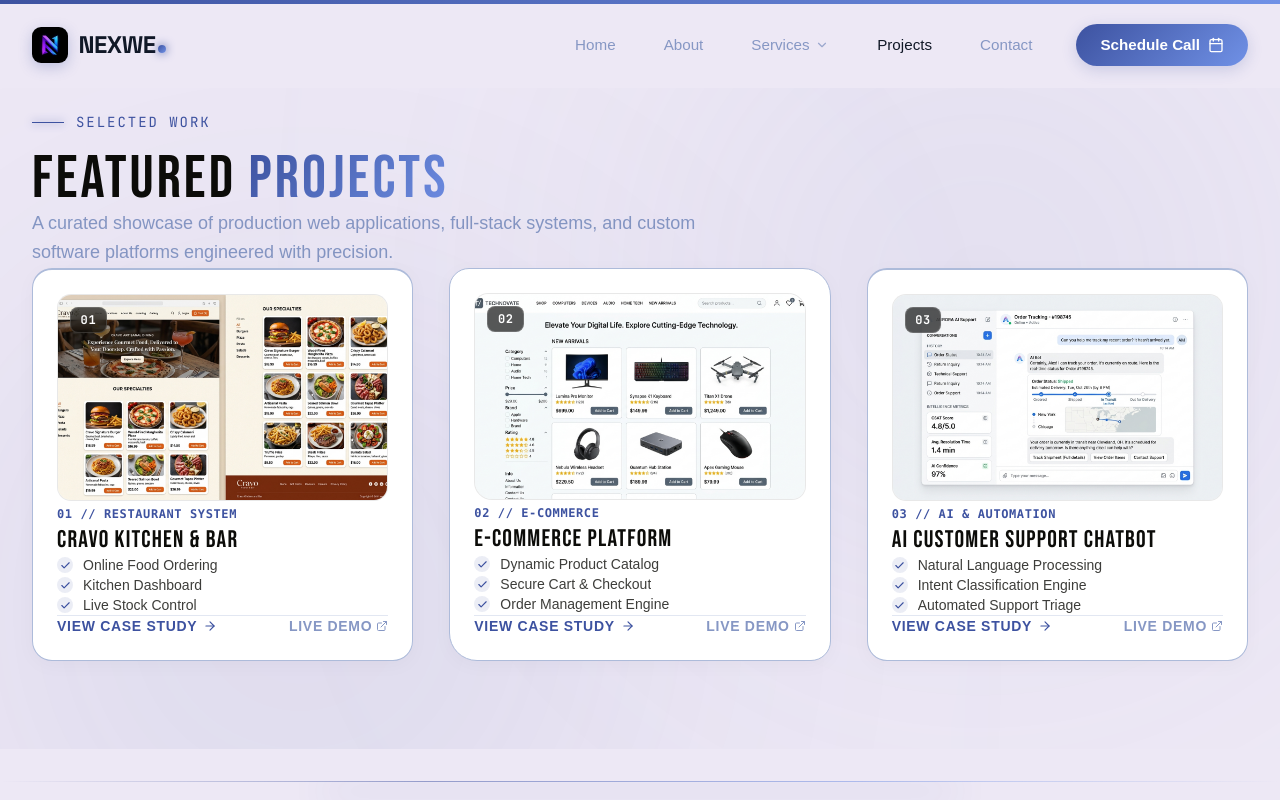
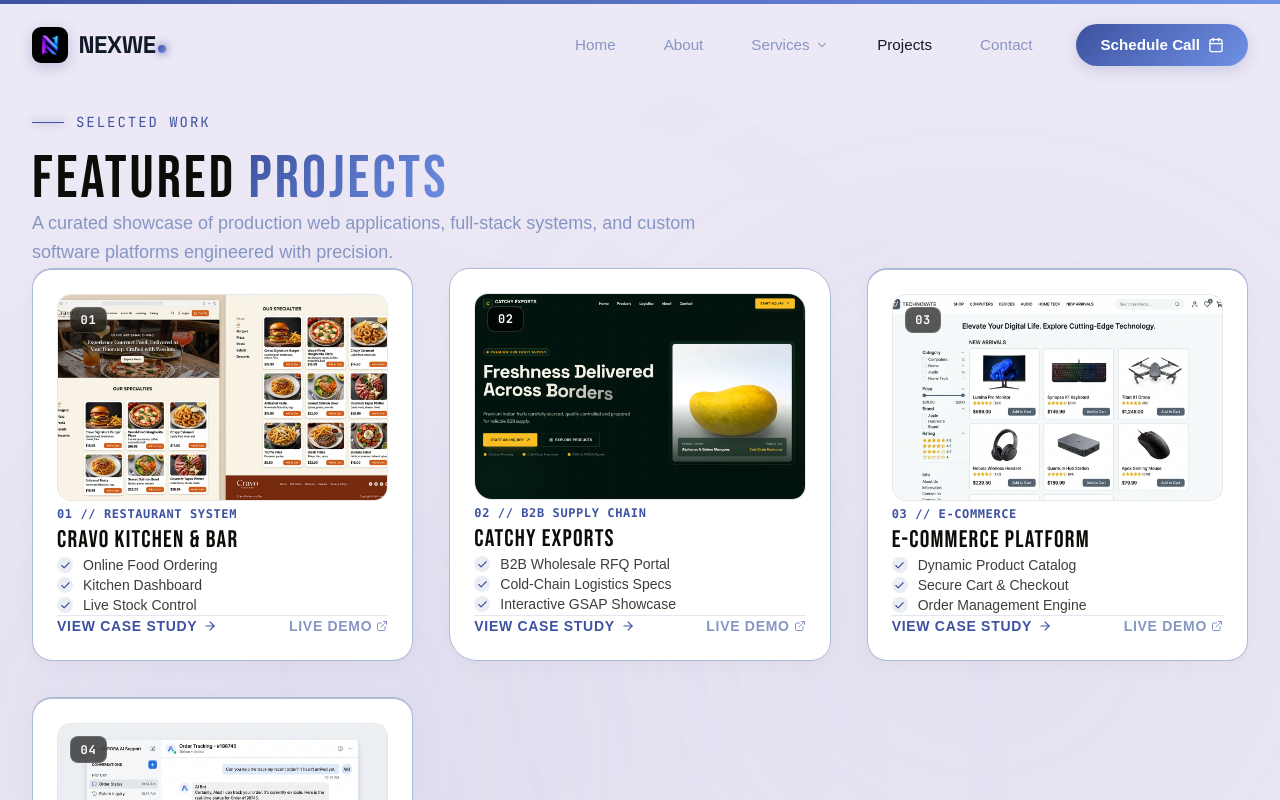
Before and after one commit to ravichandran37/nexwe_fronend, a React (Vite) app: page /projects in a window 1280 px wide. Shown: the top 800 px of the page. Built offline with nearby package versions, Linux system fonts and the light colour scheme.

Commit message:
feat(projects): add Catchy Exports B2B platform with case study and live demo link

```diff
--- a/src/components/Projects/CaseStudyModal.jsx
+++ b/src/components/Projects/CaseStudyModal.jsx
@@ -36,6 +36,8 @@ const CaseStudyModal = ({ project, onClose }) => {
       projectTitle: project.title,
       service: project.title.toLowerCase().includes('cravo') || project.title.toLowerCase().includes('restaurant')
         ? 'Full-Stack Restaurant & Ordering Platform'
+        : project.title.toLowerCase().includes('catchy') || project.title.toLowerCase().includes('export')
+        ? 'B2B Web Platform / Export Portal'
         : project.title.toLowerCase().includes('chatbot')
         ? 'AI / NLP Chatbot'
         : 'Full-Stack Web App'
--- a/src/data/projects.js
+++ b/src/data/projects.js
@@ -26,7 +26,31 @@ export const projects = [
   {
     id: 2,
     number: "02",
-    editorialLabel: "02 // E-COMMERCE",
+    editorialLabel: "02 // B2B SUPPLY CHAIN",
+    title: "CATCHY EXPORTS",
+    image: "/projects/catchyexports.jpg",
+    liveUrl: "https://catchyexports.vercel.app/",
+    features: [
+      "B2B Wholesale RFQ Portal",
+      "Cold-Chain Logistics Specs",
+      "Interactive GSAP Showcase"
+    ],
+    badges: ["HTML5", "Tailwind CSS", "GSAP 3", "ScrollTrigger", "Vanilla JS", "Phosphor Icons", "B2B Export"],
+    caseStudy: {
+      overview: "A modern, cinematic, high-converting B2B fruit export landing page engineered for Catchy Exports to serve wholesale fruit importers, supermarket chains, and distribution desks worldwide. Built with pure semantic HTML5, tailored Tailwind CSS styling, GSAP 3 scroll animations, and interactive quote inquiry workflows.",
+      problem: "Traditional agricultural export websites suffer from dated designs, lack of clear technical trade specifications, friction-filled inquiry processes, and poor mobile responsiveness, leading to missed opportunities with international B2B buyers.",
+      solution: "Developed a high-converting, performance-driven digital presence featuring a cinematic emerald aesthetic, interactive character-split headline animations, an interactive 3-panel horizontal pin-scroll product showcase, an automated testimonial carousel, and an interactive glassmorphic RFQ (Request for Quote) system with instant client validation and reference codes.",
+      features: "Features character-by-character headline splitting, interactive preloader (0-100% progress), subtle magnetic CTA buttons, 3-panel horizontal showcase for export fruits (Alphonso Mangoes, Bananas, Cold-Chain Fleet), automatic client testimonial slider, and a modal-grade B2B inquiry/RFQ form with validation and reference generation.",
+      architecture: "Self-contained frontend architecture powered by semantic HTML5, modern utility-first Tailwind CSS, and hardware-accelerated GSAP 3 with ScrollTrigger plugins. Centralized business configuration model provides instant zero-build customization, while respecting user accessibility preferences (prefers-reduced-motion).",
+      technologies: "HTML5, Tailwind CSS, GSAP 3, GSAP ScrollTrigger, Vanilla JavaScript (ES6+), Phosphor Icons, Google Fonts (Space Grotesk & Outfit), Vercel.",
+      challenges: "Engineering smooth horizontal pin-scroll mechanics on desktop that gracefully fold down into a natural vertical stack on touch devices, all while maintaining zero-dependency build architecture and sub-second load times.",
+      result: "Deployed live to production at catchyexports.vercel.app with flawless responsiveness across all viewports from 320px to 4K displays, establishing an authoritative international brand identity for wholesale fruit exports."
+    }
+  },
+  {
+    id: 3,
+    number: "03",
+    editorialLabel: "03 // E-COMMERCE",
     title: "E-COMMERCE PLATFORM",
     image: "/projects/ecommerce.jpg",
     liveUrl: "https://cravo-two.vercel.app",
@@ -48,9 +72,9 @@ export const projects = [
     }
   },
   {
-    id: 3,
-    number: "03",
-    editorialLabel: "03 // AI & AUTOMATION",
+    id: 4,
+    number: "04",
+    editorialLabel: "04 // AI & AUTOMATION",
     title: "AI CUSTOMER SUPPORT CHATBOT",
     image: "/projects/chatbot.jpg",
     liveUrl: "https://cravo-two.vercel.app",
```
Also changed, not shown: public/projects/catchyexports.jpg (added).
